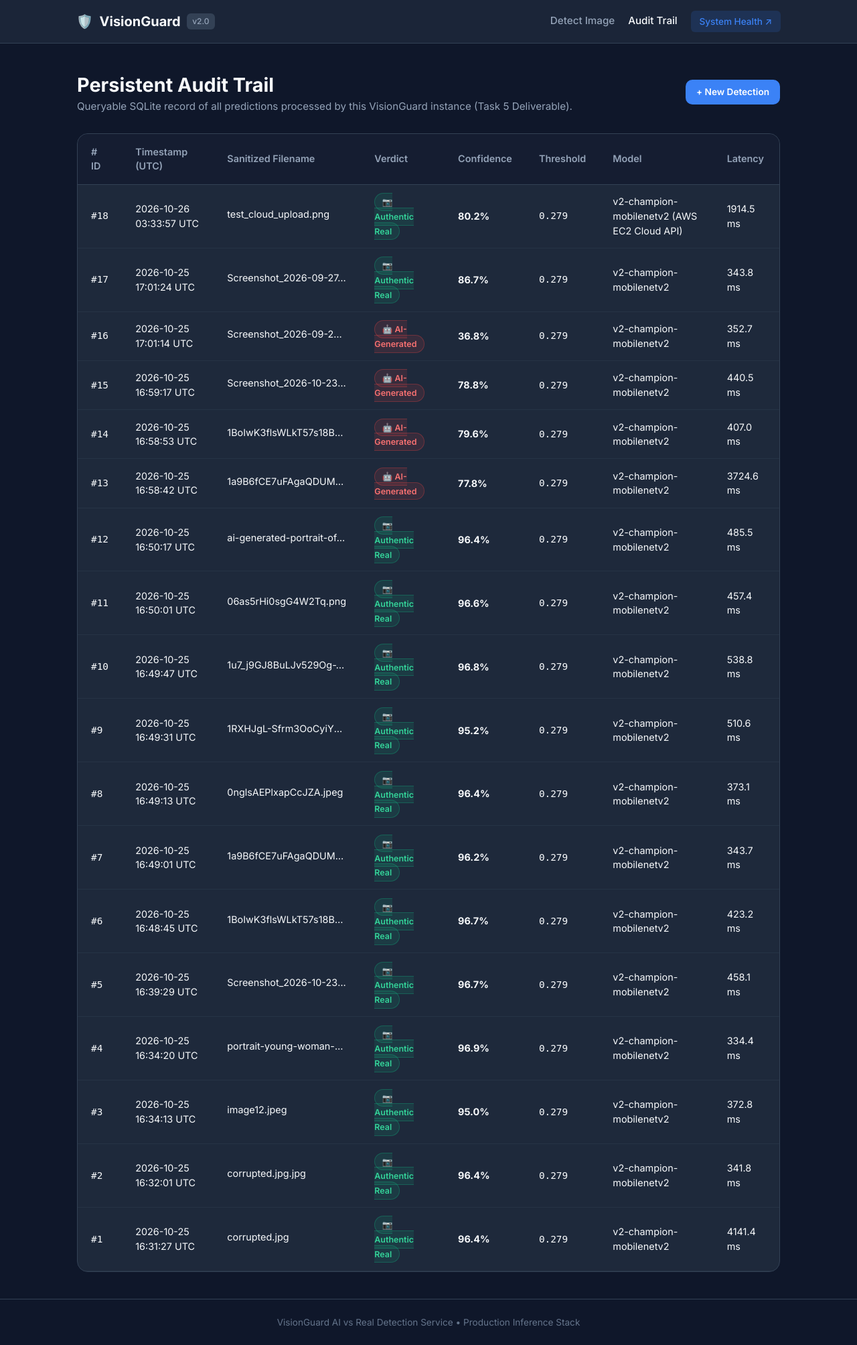
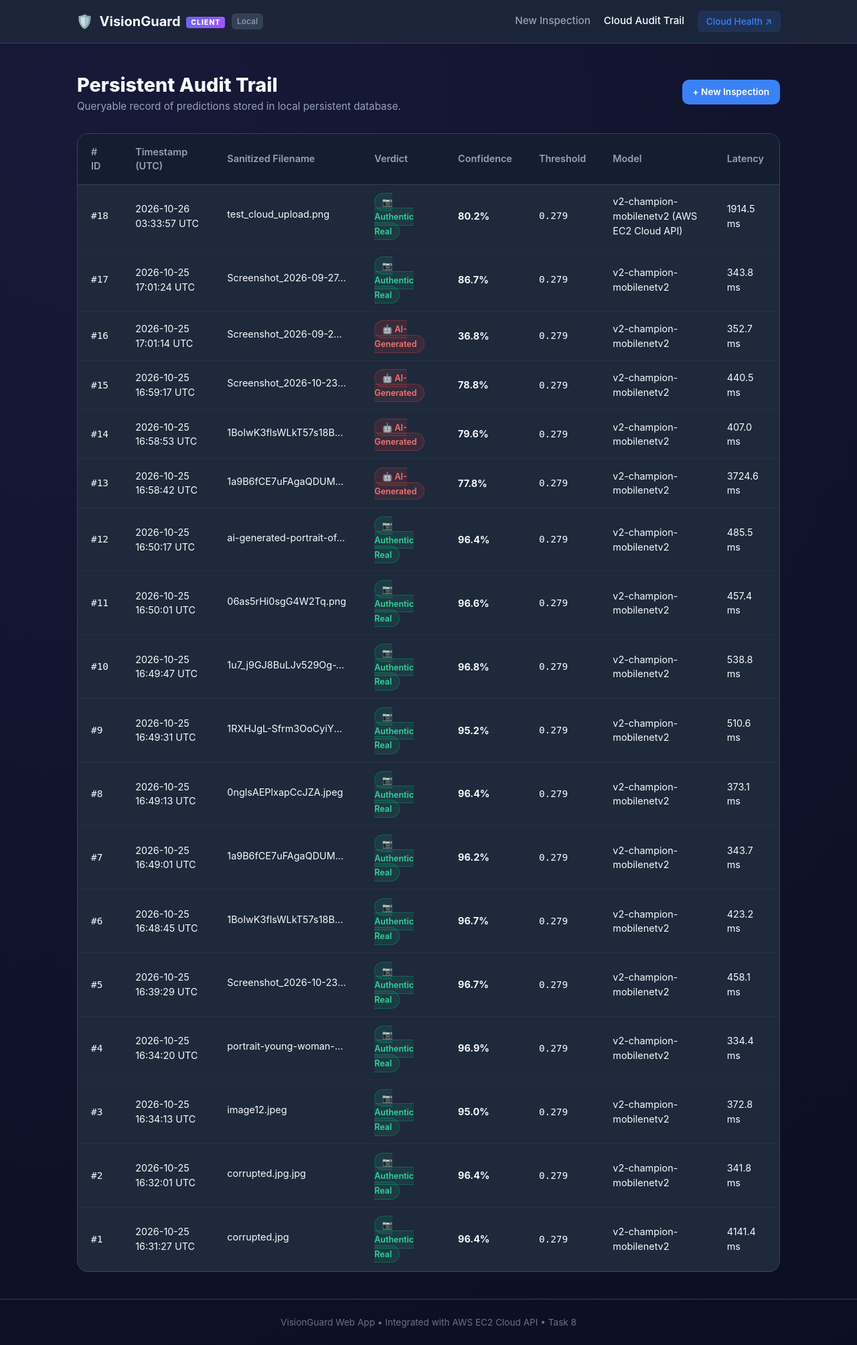
Before and after one commit to TayyabKhalid25/23L-0501_A2_Ops, a Flask app: page /history in a window 1280 px wide. Shown: the whole page at 67% size. Run offline with Flask 3, Linux system fonts and the light colour scheme; data comes from the database, SQL or seed files in the repository; both versions use the stored data as it was after the commit; parts of the project's set-up code (start-up, migrations or seed data) failed here and were passed over; some libraries are stand-ins or nearby versions.

Commit message:
Differentiate Client Side App from Server Web App, and make sure Client side accesses server when valid url is given.

```diff
--- a/app.py
+++ b/app.py
@@ -1,20 +1,27 @@
 """
 app.py
 
-VisionGuard Flask Web Application (Tasks 4 & 5).
-Provides:
-  - In-memory inference serving the Champion MobileNetV2 model.
-  - Strict input validation (type checking, 5MB limit, corruption detection, zero disk footprint).
-  - SQLite database query trail logging every inference request.
-  - Health-check endpoint (/health) for production readiness monitoring.
-  - Environment-based configuration running with debug=False.
+VisionGuard Flask Web Application (Tasks 4, 5, 7 & 8).
+Features:
+  - When CLOUD_API_URL / CLOUD_HOST is configured:
+      • Client Gateway Mode: Forwards inference to the Cloud AWS EC2 instance.
+      • Parses the Cloud response and renders a distinctive, branded Client UI.
+      • Fetches and displays the live Cloud Database Trail on /history.
+      • Proxies /health from the Cloud server.
+  - When running standalone:
+      • In-memory inference serving the Champion MobileNetV2 model.
+      • Strict input validation (5MB limit, corruption detection).
+      • Local database persistence (SQLite/PostgreSQL).
 """
 
 import os
 import sys
+import re
+import time
 import base64
 import mimetypes
 from pathlib import Path
+from urllib.parse import urlparse
 
 # Ensure repository root is on sys.path
 sys.path.insert(0, os.path.abspath(os.path.dirname(__file__)))
@@ -23,9 +30,7 @@ from flask import Flask, render_template, request, redirect, url_for, flash, jso
 from werkzeug.utils import secure_filename
 from werkzeug.exceptions import RequestEntityTooLarge
 from dotenv import load_dotenv
-
-from src.inference import get_classifier
-from src.database import init_db, log_prediction, get_prediction_history, check_db_health
+import requests
 
 # Load environment configuration
 load_dotenv(override=True)
@@ -33,16 +38,35 @@ load_dotenv(override=True)
 app = Flask(__name__)
 app.secret_key = os.getenv("SECRET_KEY", "visionguard_ops_secret_key_23L-0501")
 
-# Configure upload limits (Task 4.2 / 4.4: 5 MB limit from environment)
+# Configure upload limits (Task 4.2 / 4.4: 5 MB limit)
 MAX_SIZE_MB = int(os.getenv("MAX_CONTENT_LENGTH_MB", "5"))
 app.config["MAX_CONTENT_LENGTH"] = MAX_SIZE_MB * 1024 * 1024
 
 ALLOWED_EXTENSIONS = {".jpg", ".jpeg", ".png", ".webp"}
 ALLOWED_MIME_TYPES = {"image/jpeg", "image/png", "image/webp"}
 
-# Initialize database and warm up model singleton at boot
-init_db()
-classifier = get_classifier()
+# ==============================================================================
+# Resolve Cloud Host vs Standalone Local Mode
+# ==============================================================================
+raw_cloud_url = os.getenv("CLOUD_API_URL", "").strip()
+if raw_cloud_url:
+    parsed = urlparse(raw_cloud_url)
+    CLOUD_HOST = f"{parsed.scheme}://{parsed.netloc}"
+else:
+    CLOUD_HOST = os.getenv("CLOUD_HOST", "").strip()
+
+# Lazy-load local model only if running in standalone mode
+classifier = None
+if not CLOUD_HOST:
+    from src.database import init_db, log_prediction, get_prediction_history, check_db_health
+    from src.inference import get_classifier
+    init_db()
+    classifier = get_classifier()
+else:
+    print(f"\n[VisionGuard] Running in Cloud Client Gateway Mode (Task 8).")
+    print(f"  • Cloud Server Target : {CLOUD_HOST}")
+    print(f"  • Predict Endpoint    : {CLOUD_HOST}/predict")
+    print(f"  • Database Trail      : {CLOUD_HOST}/history\n")
 
 
 def validate_file(file_storage):
@@ -67,7 +91,6 @@ def validate_file(file_storage):
             sanitized_name
         )
 
-    # Validate MIME type header
     mimetype = file_storage.mimetype or mimetypes.guess_type(sanitized_name)[0]
     if mimetype not in ALLOWED_MIME_TYPES:
         return (
@@ -80,21 +103,49 @@ def validate_file(file_storage):
     return True, 200, "OK", sanitized_name
 
 
-# ==========================================
+def parse_cloud_history_html(html_text):
+    """Parses audit records from Cloud server's HTML table into structured records."""
+    trs = re.findall(r'<tr>(.*?)</tr>', html_text, re.DOTALL)
+    records = []
+    for tr in trs[1:]:
+        tds = re.findall(r'<td.*?>(.*?)</td>', tr, re.DOTALL)
+        clean_tds = [re.sub(r'<.*?>', '', td).strip() for td in tds]
+        if len(clean_tds) >= 8:
+            try:
+                conf_val = float(clean_tds[4].replace("%", "")) / 100.0
+            except Exception:
+                conf_val = 0.5
+            records.append({
+                "id": clean_tds[0].replace("#", ""),
+                "timestamp": clean_tds[1],
+                "filename": clean_tds[2],
+                "predicted_label": "AI-Generated" if "AI" in clean_tds[3] else "Real",
+                "confidence": conf_val,
+                "decision_threshold": float(clean_tds[5]) if clean_tds[5] else 0.279,
+                "model_version": clean_tds[6],
+                "latency_ms": float(re.sub(r"[^\d.]", "", clean_tds[7]) or 0)
+            })
+    return records
+
+
+# ==============================================================================
 # Routes
-# ==========================================
+# ==============================================================================
 
 @app.route("/", methods=["GET"])
 def index():
-    """Renders main image upload and verification page."""
-    return render_template("index.html")
+    """Renders main image upload page with cloud gateway status."""
+    return render_template("index.html", is_cloud=bool(CLOUD_HOST), cloud_host=CLOUD_HOST)
 
 
 @app.route("/predict", methods=["POST"])
 def predict():
     """
     Main inference route.
-    Validates payload, executes memory-only inference, persists audit record to DB.
+    If CLOUD_HOST is configured:
+      1. Forwards image bytes to Cloud EC2 API.
+      2. Parses prediction results from Cloud response.
+      3. Renders the local Client UI with distinct styling and cloud metadata.
     """
     if "image" not in request.files:
         flash("No image file found in the request.", "error")
@@ -106,15 +157,78 @@ def predict():
         return render_template("error.html", error_code=err_code, error_title="Invalid Image Upload", error_message=err_msg), err_code
 
     try:
-        # Read stream into memory (Zero disk storage footprint)
         raw_bytes = file_obj.read()
         if len(raw_bytes) == 0:
             return render_template("error.html", error_code=400, error_title="Empty File", error_message="The uploaded file contains 0 bytes."), 400
 
-        # Execute inference through warmed singleton
+        mime_type = file_obj.mimetype or "image/jpeg"
+        b64_img = base64.b64encode(raw_bytes).decode("utf-8")
+        data_uri = f"data:{mime_type};base64,{b64_img}"
+
+        # -------------------------------------------------------------
+        # Mode 1: Cloud Gateway Mode (Task 8: Proxy to AWS EC2 Cloud API)
+        # -------------------------------------------------------------
+        if CLOUD_HOST:
+            cloud_predict_url = f"{CLOUD_HOST}/predict"
+            start_api = time.perf_counter()
+
+            cloud_resp = requests.post(
+                cloud_predict_url,
+                files={"image": (safe_filename, raw_bytes, mime_type)},
+                timeout=45
+            )
+            roundtrip_ms = round((time.perf_counter() - start_api) * 1000, 2)
+
+            if cloud_resp.status_code != 200:
+                raise RuntimeError(f"Cloud API returned HTTP {cloud_resp.status_code}: {cloud_resp.text[:200]}")
+
+            # Check if JSON or HTML response
+            if cloud_resp.headers.get("Content-Type", "").startswith("application/json"):
+                data = cloud_resp.json()
+                pred_label = data.get("predicted_label", "Real")
+                conf = float(data.get("confidence", 0.5))
+                raw_p = float(data.get("raw_probability", 0.5))
+                thresh = float(data.get("decision_threshold", 0.279))
+                m_version = data.get("model_version", "v2-champion-mobilenetv2")
+                lat = float(data.get("latency_ms", roundtrip_ms))
+            else:
+                # Parse structured fields from Cloud HTML response
+                v_m = re.search(r'class="verdict-status">(.*?)</span>', cloud_resp.text)
+                c_m = re.search(r'class="confidence-percentage">(.*?)%?</span>', cloud_resp.text)
+                p_m = re.search(r'Raw P\(AI\) Output.*?<code>(.*?)</code>', cloud_resp.text, re.DOTALL)
+                t_m = re.search(r'Decision Threshold.*?<code>(.*?)</code>', cloud_resp.text, re.DOTALL)
+                l_m = re.search(r'Inference Latency.*?<span class="metric-val">(.*?) ms</span>', cloud_resp.text, re.DOTALL)
+
+                pred_label = "AI-Generated" if (v_m and "AI-GENERATED" in v_m.group(1)) else "Real"
+                conf_pct = float(c_m.group(1).replace("%", "")) if c_m else 50.0
+                conf = conf_pct / 100.0 if conf_pct > 1.0 else conf_pct
+                raw_p = float(p_m.group(1)) if p_m else 0.5
+                thresh = float(t_m.group(1)) if t_m else 0.279
+                lat = float(l_m.group(1)) if l_m else roundtrip_ms
+                m_version = "v2-champion-mobilenetv2"
+
+            return render_template(
+                "result.html",
+                filename=safe_filename,
+                predicted_label=pred_label,
+                confidence=conf,
+                raw_probability=raw_p,
+                decision_threshold=thresh,
+                latency_ms=lat,
+                roundtrip_ms=roundtrip_ms,
+                model_version=m_version,
+                image_data_uri=data_uri,
+                is_cloud=True,
+                cloud_host=CLOUD_HOST
+            )
+
+        # -------------------------------------------------------------
+        # Mode 2: Standalone Local Mode
+        # -------------------------------------------------------------
+        from src.database import log_prediction
+
         result = classifier.predict(raw_bytes)
 
-        # Log permanent audit trail into SQLite (Task 5)
         log_prediction(
             filename=safe_filename,
             predicted_label=result["predicted_label"],
@@ -123,11 +237,6 @@ def predict():
             model_version=result["model_version"],
             latency_ms=result["latency_ms"]
         )
-
-        # Base64 encode for in-memory preview without saving to disk
-        mime_type = file_obj.mimetype or "image/jpeg"
-        b64_img = base64.b64encode(raw_bytes).decode("utf-8")
-        data_uri = f"data:{mime_type};base64,{b64_img}"
 
         return render_template(
             "result.html",
@@ -138,11 +247,11 @@ def predict():
             decision_threshold=result["decision_threshold"],
             latency_ms=result["latency_ms"],
             model_version=result["model_version"],
-            image_data_uri=data_uri
+            image_data_uri=data_uri,
+            is_cloud=False
         )
 
     except ValueError as ve:
-        # Triggered when byte stream is corrupted or not a valid decodable image
         return render_template(
             "error.html",
             error_code=400,
@@ -154,46 +263,71 @@ def predict():
         return render_template(
             "error.html",
             error_code=500,
-            error_title="Internal Processing Error",
-            error_message=f"An unexpected error occurred during model inference: {str(e)}"
+            error_title="Inference Error",
+            error_message=f"An error occurred during inference: {str(e)}"
         ), 500
 
 
 @app.route("/history", methods=["GET"])
 def history():
-    """Renders persistent database query history (Task 5)."""
-    records = get_prediction_history(limit=50)
-    return render_template("history.html", records=records)
+    """
+    Audit Trail Route.
+    Fetches live records directly from the Cloud database when CLOUD_HOST is configured.
+    """
+    if CLOUD_HOST:
+        try:
+            cloud_resp = requests.get(f"{CLOUD_HOST}/history", timeout=15)
+            records = parse_cloud_history_html(cloud_resp.text)
+            return render_template("history.html", records=records, is_cloud=True, cloud_host=CLOUD_HOST)
+        except Exception as e:
+            return render_template(
+                "error.html",
+                error_code=502,
+                error_title="Cloud Database Unreachable",
+                error_message=f"Could not fetch audit history from Cloud server at {CLOUD_HOST}: {str(e)}"
+            ), 502
+    else:
+        from src.database import get_prediction_history
+        records = get_prediction_history(limit=50)
+        return render_template("history.html", records=records, is_cloud=False)
 
 
 @app.route("/health", methods=["GET"])
 def health():
     """
-    Production health-check endpoint (Task 4.4 / 6.3).
-    Returns JSON status confirming model readiness and database connectivity.
+    Health check Route.
+    Proxies live status from Cloud server when CLOUD_HOST is set.
     """
-    db_ok, record_count, db_engine = check_db_health()
-    status_code = 200 if db_ok else 503
+    if CLOUD_HOST:
+        try:
+            cloud_resp = requests.get(f"{CLOUD_HOST}/health", timeout=10)
+            return (cloud_resp.content, cloud_resp.status_code, {"Content-Type": "application/json"})
+        except Exception as e:
+            return jsonify({"status": "unhealthy", "error": f"Failed to reach Cloud server at {CLOUD_HOST}: {str(e)}"}), 503
+    else:
+        from src.database import check_db_health
+        db_ok, record_count, db_engine = check_db_health()
+        status_code = 200 if db_ok else 503
 
-    payload = {
-        "status": "healthy" if db_ok else "unhealthy",
-        "service": "VisionGuard",
-        "project": os.getenv("PROJECT_NAME", "VisionGuard_A2_Ops"),
-        "model_loaded": classifier.model is not None,
-        "model_version": classifier.model_version,
-        "decision_threshold": classifier.threshold,
-        "max_upload_size_mb": MAX_SIZE_MB,
-        "database_connected": db_ok,
-        "database_engine": db_engine,
-        "database_records_logged": record_count if db_ok else 0,
-        "environment": os.getenv("FLASK_ENV", "production")
-    }
-    return jsonify(payload), status_code
+        payload = {
+            "status": "healthy" if db_ok else "unhealthy",
+            "service": "VisionGuard",
+            "project": os.getenv("PROJECT_NAME", "VisionGuard_A2_Ops"),
+            "model_loaded": classifier.model is not None if classifier else False,
+            "model_version": classifier.model_version if classifier else "none",
+            "decision_threshold": classifier.threshold if classifier else 0.279,
+            "max_upload_size_mb": MAX_SIZE_MB,
+            "database_connected": db_ok,
+            "database_engine": db_engine,
+            "database_records_logged": record_count if db_ok else 0,
+            "environment": os.getenv("FLASK_ENV", "production")
+        }
+        return jsonify(payload), status_code
 
 
-# ==========================================
-# Error Handlers (Task 4.2: Friendly Error Pages)
-# ==========================================
+# ==============================================================================
+# Error Handlers
+# ==============================================================================
 
 @app.errorhandler(413)
 @app.errorhandler(RequestEntityTooLarge)
@@ -216,19 +350,22 @@ def handle_not_found(e):
     ), 404
 
 
-# ==========================================
-# Main Server Entrypoint (Task 4.4)
-# ==========================================
+# ==============================================================================
+# Main Server Entrypoint
+# ==============================================================================
 
 if __name__ == "__main__":
     port = int(os.getenv("PORT", 5000))
     host = os.getenv("HOST", "0.0.0.0")
 
-    # Task 4.4 explicit requirement: Run with debug=False in production
     print("=" * 75)
-    print("STARTING VISIONGUARD FLASK PRODUCTION SERVER")
+    print("STARTING VISIONGUARD FLASK SERVER")
     print(f"  • Address: http://127.0.0.1:{port}")
-    print(f"  • Debug Mode: OFF (Mandatory Production Safety)")
+    if CLOUD_HOST:
+        print(f"  • Mode: CLOUD GATEWAY CLIENT (Target: {CLOUD_HOST})")
+    else:
+        print(f"  • Mode: STANDALONE LOCAL")
+    print(f"  • Debug Mode: OFF")
     print("=" * 75)
 
     app.run(host=host, port=port, debug=False)
--- a/static/css/style.css
+++ b/static/css/style.css
@@ -659,3 +659,109 @@ body {
         padding: 1.5rem;
     }
 }
+
+/* ==============================================================================
+   Task 8: Client Gateway Theme & Cloud Integration Enhancements
+   ============================================================================== */
+.client-theme {
+    background: radial-gradient(circle at 10% 10%, #171938 0%, #0c0e23 100%);
+}
+
+.client-tag {
+    font-size: 0.65rem;
+    font-weight: 800;
+    letter-spacing: 0.1em;
+    padding: 2px 7px;
+    background: linear-gradient(135deg, #6366f1, #a855f7);
+    color: white;
+    border-radius: 4px;
+    vertical-align: middle;
+    margin-left: 4px;
+}
+
+.cloud-indicator {
+    display: inline-flex;
+    align-items: center;
+    gap: 6px;
+    font-size: 0.75rem;
+    font-weight: 600;
+    background: rgba(16, 185, 129, 0.15);
+    border: 1px solid rgba(16, 185, 129, 0.4);
+    color: #34d399;
+    padding: 3px 10px;
+    border-radius: 999px;
+    margin-left: 10px;
+}
+
+.pulse-dot {
+    width: 7px;
+    height: 7px;
+    background-color: #10b981;
+    border-radius: 50%;
+    box-shadow: 0 0 8px #10b981;
+    animation: pulse 1.8s infinite;
+}
+
+@keyframes pulse {
+    0% { transform: scale(0.95); box-shadow: 0 0 0 0 rgba(16, 185, 129, 0.7); }
+    70% { transform: scale(1); box-shadow: 0 0 0 6px rgba(16, 185, 129, 0); }
+    100% { transform: scale(0.95); box-shadow: 0 0 0 0 rgba(16, 185, 129, 0); }
+}
+
+.cloud-callout-banner {
+    display: flex;
+    justify-content: space-between;
+    align-items: center;
+    background: linear-gradient(90deg, rgba(99, 102, 241, 0.18) 0%, rgba(168, 85, 247, 0.15) 100%);
+    border: 1px solid rgba(168, 85, 247, 0.35);
+    border-radius: 12px;
+    padding: 1rem 1.25rem;
+    margin-bottom: 1.5rem;
+    box-shadow: 0 4px 20px rgba(0, 0, 0, 0.25);
+}
+
+.cloud-callout-left {
+    display: flex;
+    align-items: center;
+    gap: 12px;
+}
+
+.cloud-callout-left .cloud-icon {
+    font-size: 1.6rem;
+}
+
+.cloud-callout-left strong {
+    color: #f1f5f9;
+    font-size: 0.95rem;
+}
+
+.cloud-callout-left p {
+    color: #94a3b8;
+    font-size: 0.8rem;
+    margin-top: 2px;
+}
+
+.cloud-latency-pill {
+    background: rgba(15, 23, 42, 0.6);
+    border: 1px solid rgba(255, 255, 255, 0.1);
+    padding: 6px 12px;
+    border-radius: 6px;
+    font-size: 0.8rem;
+    color: #cbd5e1;
+}
+
+.history-badge-wrapper {
+    display: flex;
+    align-items: center;
+    gap: 12px;
+}
+
+.live-cloud-tag {
+    font-size: 0.75rem;
+    font-weight: 600;
+    color: #c084fc;
+    background: rgba(192, 132, 252, 0.12);
+    border: 1px solid rgba(192, 132, 252, 0.3);
+    padding: 4px 10px;
+    border-radius: 6px;
+}
--- a/templates/base.html
+++ b/templates/base.html
@@ -3,24 +3,30 @@
 <head>
     <meta charset="UTF-8">
     <meta name="viewport" content="width=device-width, initial-scale=1.0">
-    <title>{% block title %}VisionGuard - AI vs Real Image Detector{% endblock %}</title>
+    <title>{% block title %}VisionGuard Client - Cloud-Powered Detection{% endblock %}</title>
     <link rel="stylesheet" href="{{ url_for('static', filename='css/style.css') }}">
     <link rel="preconnect" href="https://fonts.googleapis.com">
     <link rel="preconnect" href="https://fonts.gstatic.com" crossorigin>
-    <link href="https://fonts.googleapis.com/css2?family=Inter:wght@300;400;500;600;700&display=swap" rel="stylesheet">
+    <link href="https://fonts.googleapis.com/css2?family=Plus+Jakarta+Sans:wght@300;400;500;600;700;800&family=JetBrains+Mono:wght@400;500&display=swap" rel="stylesheet">
 </head>
-<body>
+<body class="client-theme">
     <header class="navbar">
         <div class="nav-container">
             <a href="{{ url_for('index') }}" class="nav-brand">
                 <span class="brand-shield">🛡️</span>
-                <span class="brand-name">VisionGuard</span>
-                <span class="brand-badge">v2.0</span>
+                <span class="brand-name">VisionGuard <span class="client-tag">CLIENT</span></span>
+                {% if is_cloud %}
+                    <span class="cloud-indicator" title="Connected to AWS EC2">
+                        <span class="pulse-dot"></span> AWS EC2 Cloud
+                    </span>
+                {% else %}
+                    <span class="brand-badge">Local</span>
+                {% endif %}
             </a>
             <nav class="nav-links">
-                <a href="{{ url_for('index') }}" class="nav-link {% if request.endpoint == 'index' %}active{% endif %}">Detect Image</a>
-                <a href="{{ url_for('history') }}" class="nav-link {% if request.endpoint == 'history' %}active{% endif %}">Audit Trail</a>
-                <a href="{{ url_for('health') }}" target="_blank" class="nav-link nav-health">System Health ↗</a>
+                <a href="{{ url_for('index') }}" class="nav-link {% if request.endpoint == 'index' %}active{% endif %}">New Inspection</a>
+                <a href="{{ url_for('history') }}" class="nav-link {% if request.endpoint == 'history' %}active{% endif %}">Cloud Audit Trail</a>
+                <a href="{{ url_for('health') }}" target="_blank" class="nav-link nav-health">Cloud Health ↗</a>
             </nav>
         </div>
     </header>
@@ -46,7 +52,7 @@
 
     <footer class="footer">
         <div class="footer-container">
-            <p>VisionGuard AI vs Real Detection Service • Production Inference Stack</p>
+            <p>VisionGuard Web App • Integrated with AWS EC2 Cloud API • Task 8</p>
         </div>
     </footer>
 </body>
--- a/templates/history.html
+++ b/templates/history.html
@@ -4,10 +4,21 @@
 <div class="history-container">
     <div class="history-header">
         <div>
-            <h1 class="history-title">Persistent Audit Trail</h1>
-            <p class="history-subtitle">Queryable SQLite record of all predictions processed by this VisionGuard instance (Task 5 Deliverable).</p>
+            <div class="history-badge-wrapper">
+                <h1 class="history-title">Persistent Audit Trail</h1>
+                {% if is_cloud %}
+                    <span class="live-cloud-tag">☁️ Live from AWS EC2 ({{ cloud_host }})</span>
+                {% endif %}
+            </div>
+            <p class="history-subtitle">
+                {% if is_cloud %}
+                    Showing verified database records queried directly from the cloud-hosted VisionGuard serving instance (Task 8).
+                {% else %}
+                    Queryable record of predictions stored in local persistent database.
+                {% endif %}
+            </p>
         </div>
-        <a href="{{ url_for('index') }}" class="btn btn-primary btn-sm">+ New Detection</a>
+        <a href="{{ url_for('index') }}" class="btn btn-primary btn-sm">+ New Inspection</a>
     </div>
 
     {% if records and records|length > 0 %}
@@ -56,7 +67,7 @@
             <div class="empty-icon">📂</div>
             <h3>No Records in Database Yet</h3>
             <p>Upload an image to trigger the model and record your first permanent audit entry.</p>
-            <a href="{{ url_for('index') }}" class="btn btn-primary">Upload First Image</a>
+            <a href="{{ url_for('index') }}" class="btn btn-primary">Inspect First Image</a>
         </div>
     {% endif %}
 </div>
```
Also changed, not shown: templates/result.html (+25 -9 lines), data/visionguard.db, visionguard.db (added), 1 other file.
